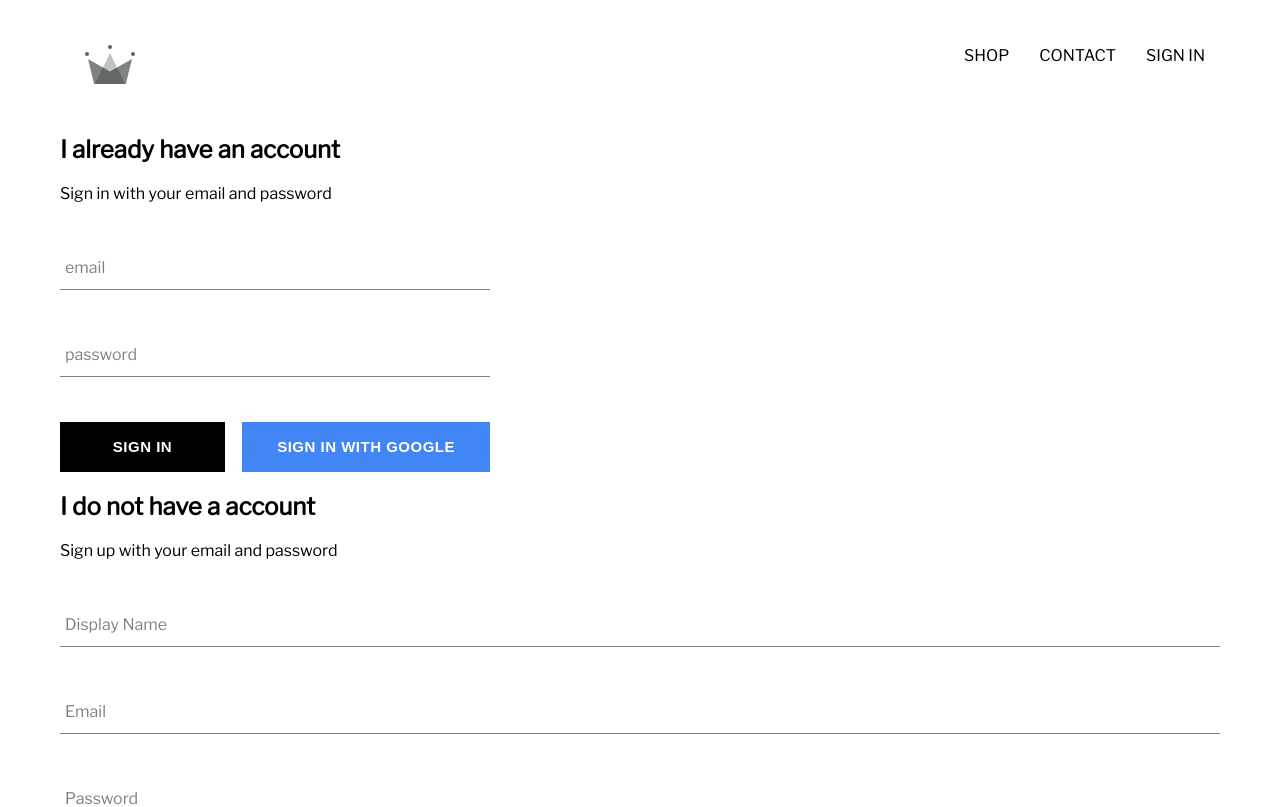
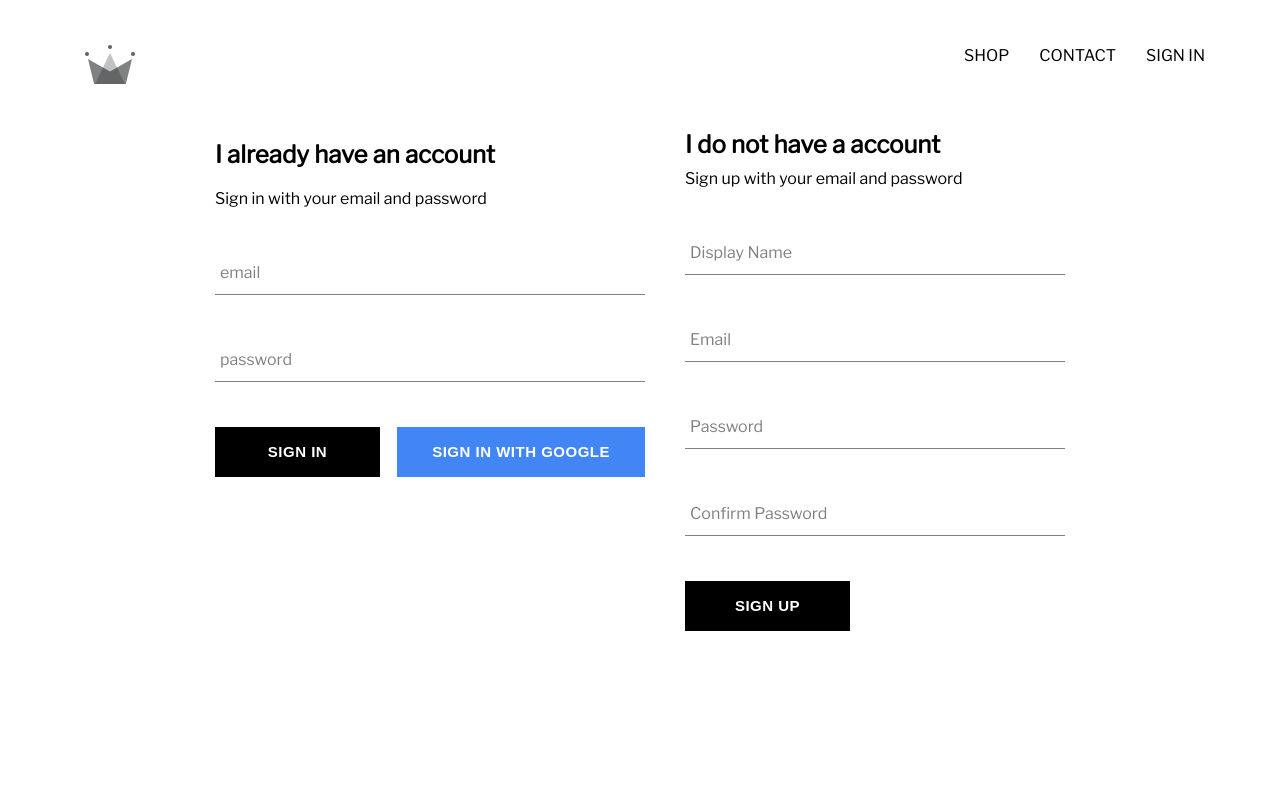
Before and after one commit to sarisssa/Elysium, a React (Create React App) app: page /signin in a window 1280 px wide. Shown: the top 807 px of the page. Built offline with nearby package versions, Linux system fonts and the light colour scheme; no server answers.

Commit message:
Applying styling to Sign Up component and Sign In + Sign Up page.

```diff
--- a/src/components/sign-up/sign-up.styles.scss
+++ b/src/components/sign-up/sign-up.styles.scss
@@ -0,0 +1,9 @@
+.sign-up {
+    display: flex;
+    flex-direction: column;
+    width: 380px;
+
+    .title {
+      margin: 10px 0;
+    }
+  }
--- a/src/pages/sign-in-and-sign-up/sign-in-and-sign-up.styles.scss
+++ b/src/pages/sign-in-and-sign-up/sign-in-and-sign-up.styles.scss
@@ -0,0 +1,6 @@
+.sign-in-and-sign-up {
+  width: 850px;
+  display: flex;
+  justify-content: space-between;
+  margin: 30px auto;
+}
```
